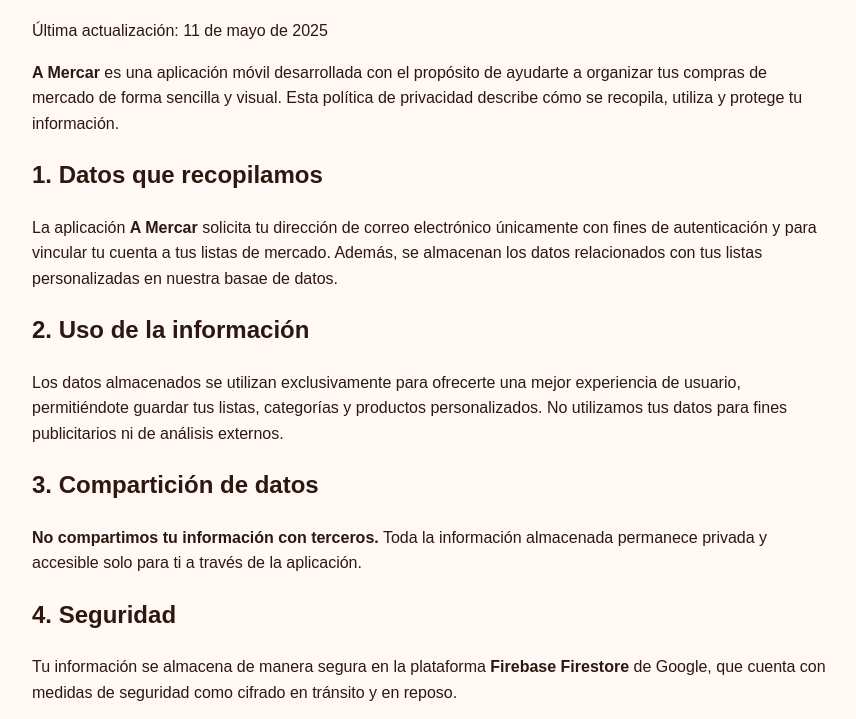
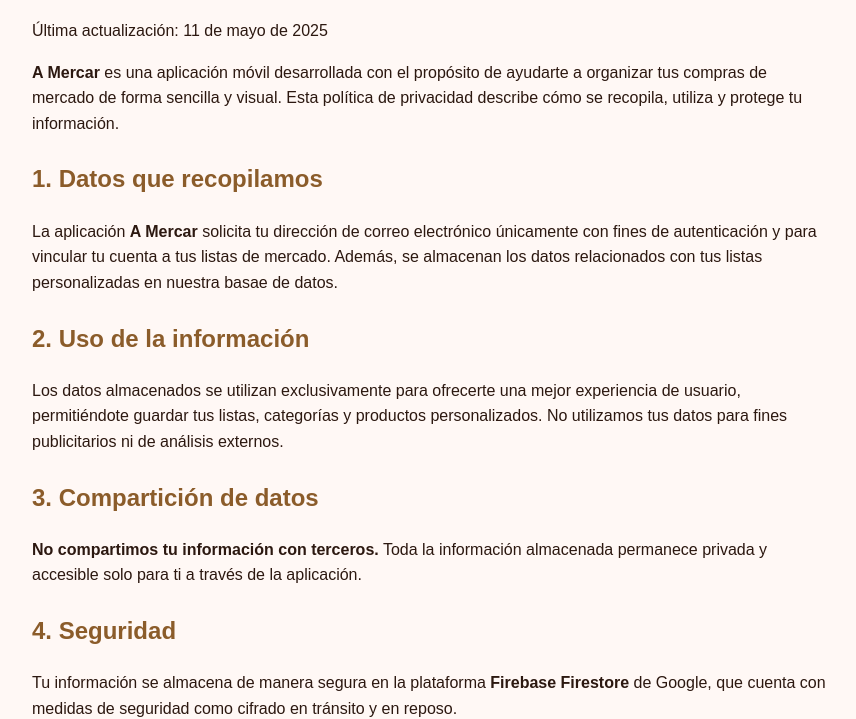
Before and after one commit to juanFFG/AMercarPP, a plain HTML site: page index.html in a window 1280 px wide. Shown: the part 108-827 px from the top of the page, without its empty margins (208-1064 px from the left). Drawn offline with Linux system fonts and the light colour scheme.

Commit message:
Fix: file name

```diff
--- a/main.html
+++ b/index.html
@@ -16,6 +16,10 @@
     }
     h1 {
       color: #8B5C2A;
+    }
+    h2 {
+      color: #8B5C2A;
+      margin-top: 1.5rem;
     }
     a {
       color: #8B4513;
```
